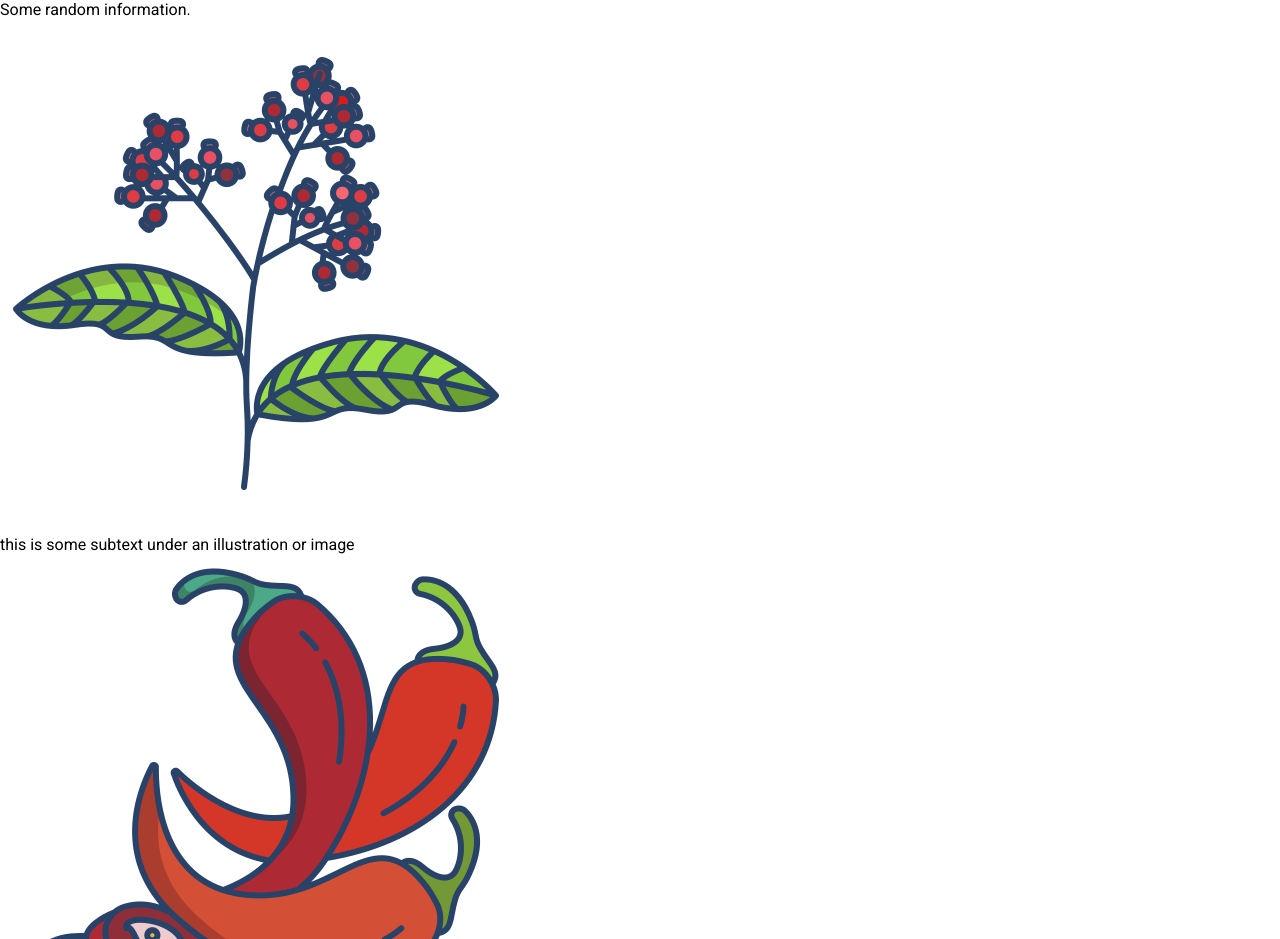
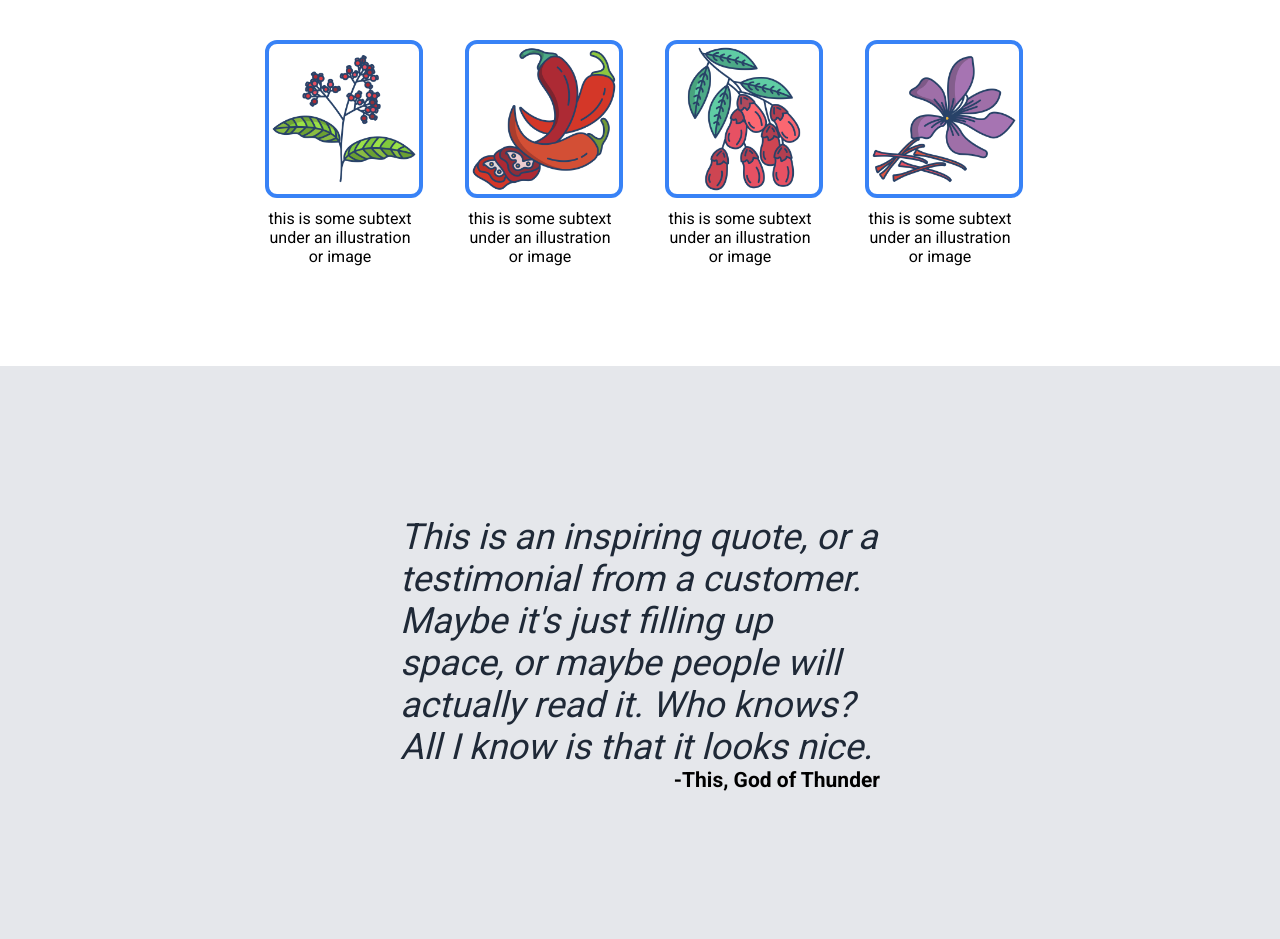
Before and after one commit to schutzdead/landing-page, a plain HTML site: page index.html in a window 1280 px wide. Shown: the part 581-1520 px from the top of the page. Drawn offline with Linux system fonts and the light colour scheme.

Commit message:
seconde container + half third

```diff
--- a/index.html
+++ b/index.html
@@ -28,32 +28,38 @@
             </div>
         </div>
     </div>
+    <div class="first">
+        <div class="title">Some random information.</div>
 
-    <div class="first-content">
-        <div class="title">Some random information.</div>
-        <div class="four-content">
-            <div class="square">
-                <img class="pepper" src="./pepper.png" alt="Pepper">
-                <div>this is some subtext under an illustration or image</div>
+        <div class="four-container">
+
+            <div class="container">
+                <img class="card" src="./pepper.png" alt="Pepper">
+                <div class="text-four">this is some subtext under an illustration or image</div>
             </div>
-            <div class="square">
-                <img class="chilli" src="./chilli.png" alt="Chilli">
-                <div>this is some subtext under an illustration or image</div>
+
+            <div class="container">
+                <img class="card" src="./chilli.png" alt="Chilli">
+                <div class="text-four">this is some subtext under an illustration or image</div>
             </div>
-            <div class="square">
-                <img class="barberry" src="./barberry.png" alt="Barberry">
-                <div>this is some subtext under an illustration or image</div>
+
+            <div class="container">
+                <img class="card" src="./barberry.png" alt="Barberry">
+                <div class="text-four">this is some subtext under an illustration or image</div>
             </div>
-            <div class="square">
-                <img class="saffron" src="./saffron.png" alt="Saffron">
-                <div>this is some subtext under an illustration or image</div>
+
+            <div class="container">
+                <img class="card" src="./saffron.png" alt="Saffron">
+                <div class="text-four">this is some subtext under an illustration or image</div>
             </div>
         </div>
     </div>
 
     <div class="second-content">
-        <div class="quote">This is an inspiring quote, or a testimonial from a customer. MAybe it's just filling up space, or maybe people will actually read it. Who knows? All I know is that it looks nice.</div>
-        <div class="author">-This, God of Thunder</div>
+        <div class="justify">
+            <div class="quote">This is an inspiring quote, or a testimonial from a customer. Maybe it's just filling up space, or maybe people will actually read it. Who knows? All I know is that it looks nice.</div>
+            <div class="author">-This, God of Thunder</div>
+        </div>
     </div>
 
     <div class="third-content">
--- a/style.css
+++ b/style.css
@@ -7,6 +7,18 @@
 
 body {
     font-family: Roboto, sans-serif;
+}
+
+button {
+    background-color: #3882F6;
+    border: none;
+    border-radius: 8px;
+    color: white;
+    margin-top: 10px;
+    height: 30px;
+    width: 110px;
+    font-weight: 600;
+    flex-basis: auto;
 }
 
 /*FIRST CONTAINER */
@@ -19,16 +31,16 @@ body {
     padding:20px 200px 20px 200px;
 }
 
+.logo{
+    font-size: 24px;
+    color:#F9FAF8;
+    font-weight: 700;
+}
+
 .menu{
     display: flex;
     font-size: 18px;
     color: #E5E7EB;
-}
-
-.logo{
-    font-size: 24px;
-    color:#F9FAF8;
-    font-weight: 700;
 }
 
 ul{
@@ -47,13 +59,22 @@ a{
 
 .main {
     display: flex;
-    padding: 75px 0px;
-    justify-content: space-between;
+    padding: 100px 0px;
 }
 
 .left-header, .right-header{
-    max-width: 50%;
-    padding: 0px 100px;
+    width: 50%;
+}
+
+.right-header {
+    display: flex;
+    align-items: center;
+}
+
+.left-header{
+  display: flex;
+  flex-direction: column;
+  padding: 0px 100px;
 }
 
 .TOP {
@@ -61,33 +82,64 @@ a{
     height:auto;
 }
 
-.right-header {
-    display: flex;
-    justify-content: center;
-    align-items: center;
-}
-
-.left-header{
-  display: flex;
-  flex-direction: column;
-  justify-content: space-around;
-}
-
-
 .title-header{
     font-size: 48px;
     font-weight:900;
     color: #F9FAF8;
 }
 
-button {
-    background-color: #3882F6;
-    border: none;
-    border-radius: 8px;
-    color: white;
-    margin-top: 10px;
-    height: 30px;
-    width: 110px;
-    font-weight: 600;
-    flex-basis: auto;
+/* SECOND CONTAINER */
+
+.first {
+    padding:0px 200px 100px 200px;
 }
+
+.title {
+    text-align: center;
+    padding: 50px 0px;
+    font-size: 36px;
+    font-weight: 900;
+    color: #1F2937;
+}
+
+.four-container {
+    display: flex;
+    justify-content: center;
+    gap: 50px;
+}
+
+.container {
+    width: 150px;
+}
+
+.card {
+    height: auto;
+    width : 150px;
+    border: 4px solid #3882F6;
+    border-radius: 12px;
+}
+
+.text-four{
+    margin-top: 7px;
+    text-align: center;
+}
+
+/* THIRD CONTAINER */
+
+.second-content {
+    padding: 150px 400px;
+    background-color: #E5E7EB;
+}
+
+.quote{
+    font-size: 36px;
+    font-style: italic;
+    font-weight: -100;
+    color: #1F2937;
+}
+
+.author {
+    text-align: right;
+    font-size: 21px;
+    font-weight: bold;
+}
```
